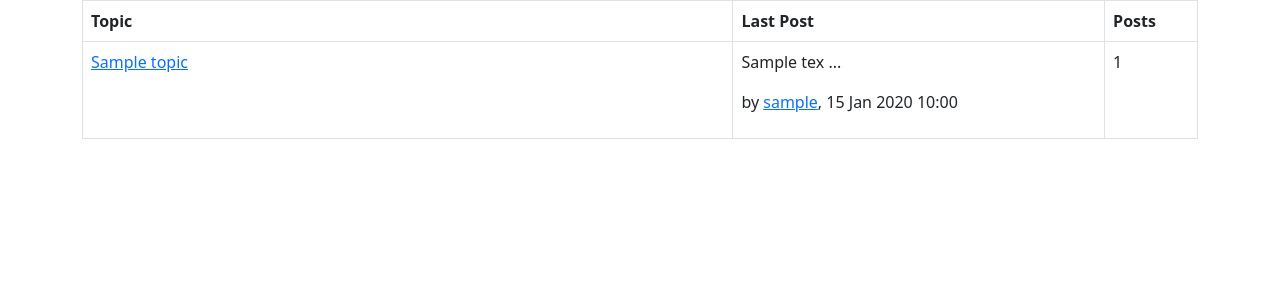
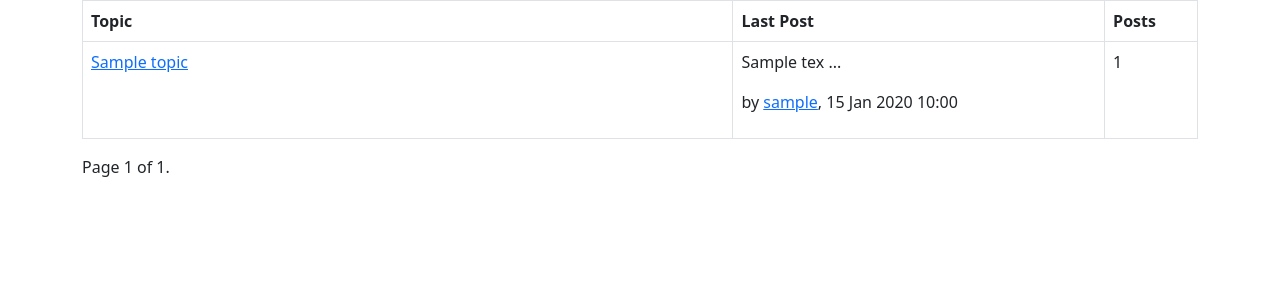
Before and after one commit to Michael-Czekanski/Djagno-Forum, a Django app: page / in a window 1280 px wide. Shown: the part 56-356 px from the top of the page. Run offline with Django 3.2, Linux system fonts and the light colour scheme; tables that the repository leaves empty hold one stand-in row (values such as "Sample post").

Commit message:
Use pagination in forum home temmplate

```diff
--- a/forum/templates/forum/home.html
+++ b/forum/templates/forum/home.html
@@ -10,7 +10,7 @@
       </tr>
     </thead>
     <tbody>
-    {% for topic in topics %}
+    {% for topic in page_obj %}
     <tr>
       <td class="col-sm-7">
           <a href="{% url 'forum-topic' topic_id=topic.id %}">{{ topic.name }}</a>
@@ -28,6 +28,22 @@
     </tbody>
   </table>
 
+  <div class="pagination">
+      <span class="step-links">
+          {% if page_obj.has_previous %}
+              <a href="?page=1">&laquo; first</a>
+              <a href="?page={{ page_obj.previous_page_number }}">previous</a>
+          {% endif %}
 
+          <span class="current">
+              Page {{ page_obj.number}} of {{ page_obj.paginator.num_pages }}.
+          </span>
+
+          {% if page_obj.has_next %}
+              <a href="?page={{ page_obj.next_page_number }}">next</a>
+              <a href="?page={{ page_obj.paginator.num_pages }}">last &raquo;</a>
+          {% endif %}
+      </span>
+  </div>
 
 {% endblock content %}
```
